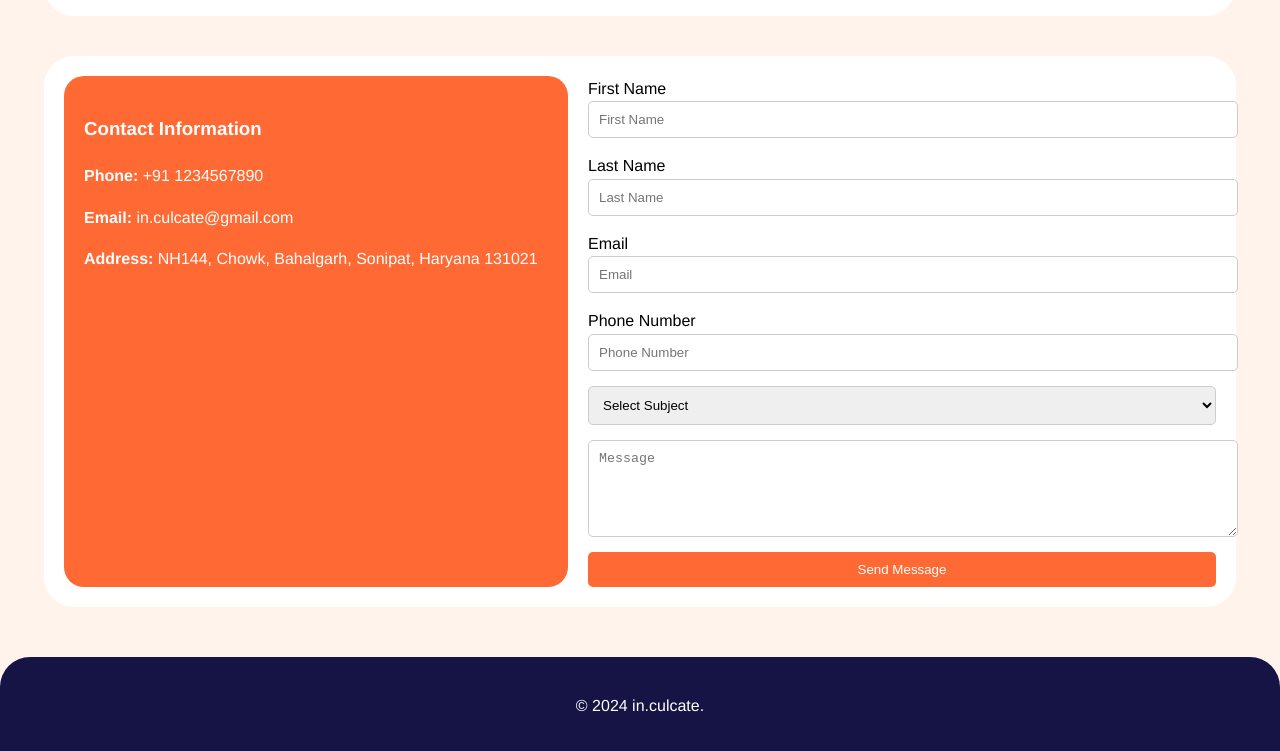
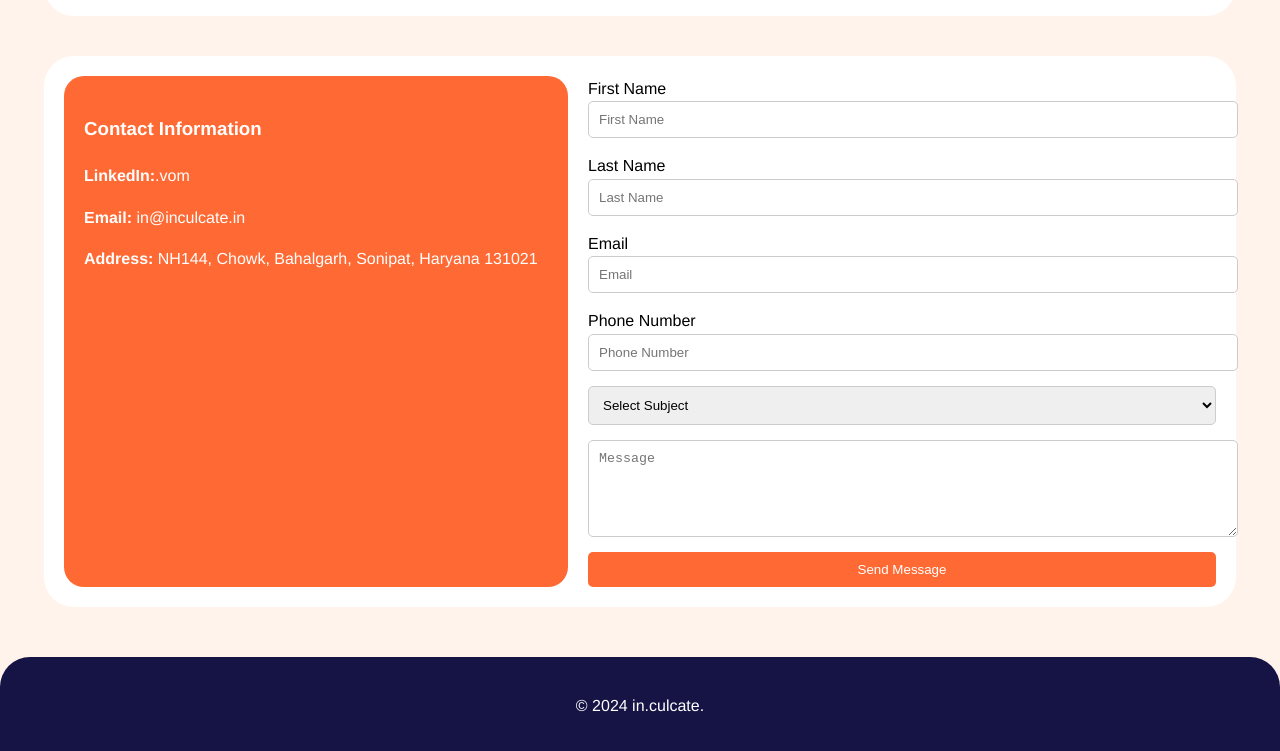
Before and after one commit to abhijeetnst/test, a plain HTML site: page index.html in a window 1280 px wide. Shown: the part 2228-2979 px from the top of the page. Drawn offline with Linux system fonts and the light colour scheme.

Commit message:
Update index.html

```diff
--- a/index.html
+++ b/index.html
@@ -96,8 +96,8 @@
     <section class="contact">
         <div class="contact-info">
             <h3>Contact Information</h3>
-            <p><strong>Phone:</strong> +91 1234567890</p>
-            <p><strong>Email:</strong> in.culcate@gmail.com</p>
+            <p><strong>LinkedIn:</strong>.vom</p>
+            <p><strong>Email:</strong> in@inculcate.in</p>
             <p><strong>Address:</strong> NH144, Chowk, Bahalgarh, Sonipat, Haryana 131021</p>
         </div>
 <!--         <form class="contact-form">
@@ -194,7 +194,7 @@
             });
 
             // Reset the form after submission
-            form.reset();
+            // form.reset();
         });
     }
 </script>
```
